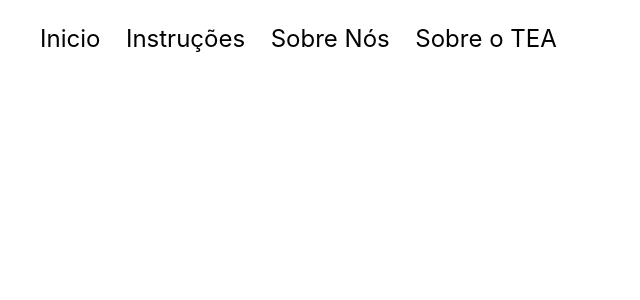
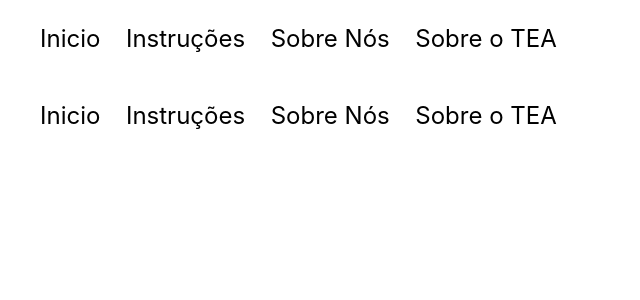
Before and after one commit to TheBrunoDias/ProjetoIntegrador_Semestre2, a React (Create React App) app: page / in a window 1280 px wide. Shown: the top 300 px of the page, without its empty margins (0-640 px from the left). Built offline with nearby package versions, Linux system fonts and the light colour scheme.

Commit message:
Ajustes Navbar

```diff
--- a/src/App.js
+++ b/src/App.js
@@ -4,7 +4,7 @@ import { BrowserRouter as Router, Switch, Route } from 'react-router-dom';
 import Navbar from './components/navbar/Navbar';
 //PAGES
 import LandingPage from './pages/landingpage/index';
-import Instruções from './pages/Instrucoes/Instrucoes';
+import Instrucoes from './pages/Instrucoes/Instrucoes';
 import Sobre_nos from './pages/Sobre_Nos/Sobre_nos';
 import Sobre_tea from './pages/Sobre_tea/Sobre_tea';
 
@@ -12,10 +12,10 @@ function App() {
   return (
     <>
       <Router>
+        <Navbar />
         <Switch>
-          <Navbar />
           <Route path='/' exact component={LandingPage} />
-          <Route path='/Instruções' component={Instruções} />
+          <Route path='/Instruções' component={Instrucoes} />
           <Route path='/Sobre_nos' component={Sobre_nos} />
           <Route path='/Sobre_tea' component={Sobre_tea} />
         </Switch>
--- a/src/components/navbar/Navbar.jsx
+++ b/src/components/navbar/Navbar.jsx
@@ -19,12 +19,12 @@ function Navbar() {
                     </Link>
                 </li>
                 <li className='nav-item'>
-                    <Link to='/Sobre-nos' className='nav-links'>
+                    <Link to='/Sobre_nos' className='nav-links'>
                         Sobre Nós
                     </Link>
                 </li>
                 <li className='nav-item'>
-                    <Link to='/Sobre-tea' className='nav-links'>
+                    <Link to='/Sobre_tea' className='nav-links'>
                         Sobre o TEA
                     </Link>
                 </li>
--- a/src/pages/Sobre_Nos/Sobre_nos.jsx
+++ b/src/pages/Sobre_Nos/Sobre_nos.jsx
@@ -2,5 +2,12 @@ import React from 'react';
 import './Sobre_nos.css';
 
 export default function Sobre_nos() {
-  return <h1 className='Sobre_nos'>Sobre_nos</h1>;
+  return(
+    <>
+    <div className='team'>
+      <h1>Sobre a equipe</h1>
+    </div>
+
+    </>
+  );
 }
```
